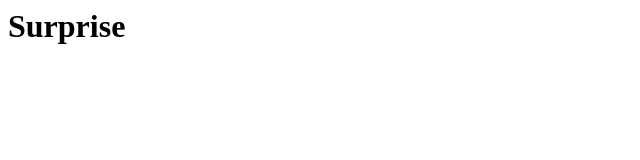
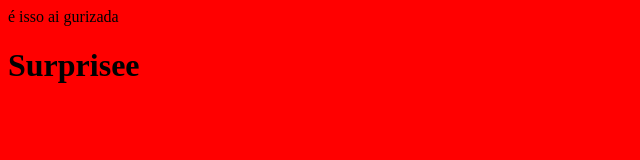
Before and after one commit to Concato/Estagio, a plain HTML site: page index.html in a window 1280 px wide. Shown: the whole page, without its empty margins (0-640 px from the left). Drawn offline with Linux system fonts and the light colour scheme.

Commit message:
inicio design

```diff
--- /dev/null
+++ b/estilo.css
@@ -0,0 +1,4 @@
+body{
+
+	background-color: red;
+}
--- a/index.html
+++ b/index.html
@@ -1,9 +1,10 @@
 <html>
 <head>
-
+	<link rel="stylesheet" href="estilo.css">
 </head>
 <body>
-<h1>Surprise</h1>
+<p>é isso ai gurizada</p>
+<h1>Surprisee</h1>
 </body>
 
 </html>
```
